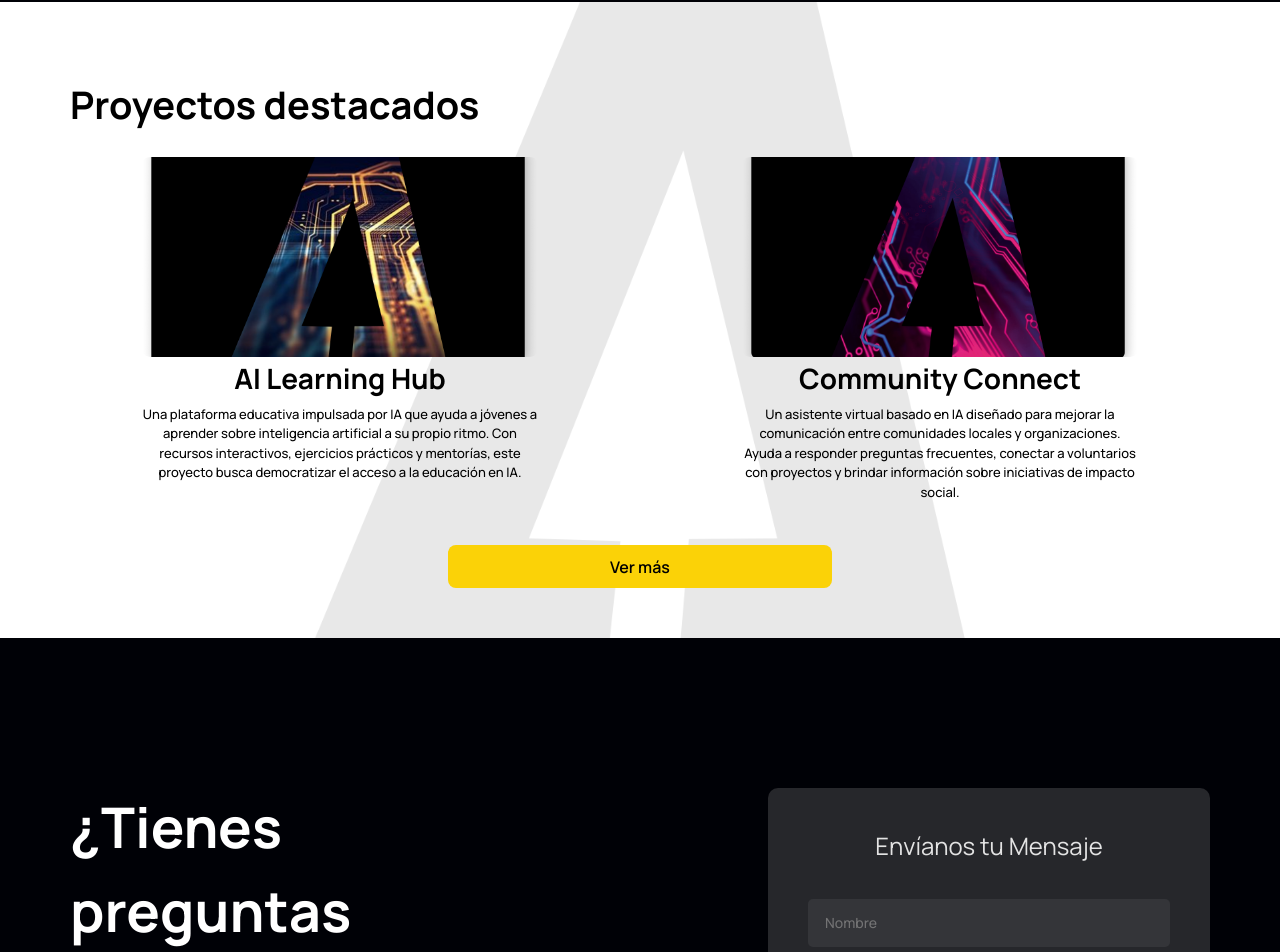
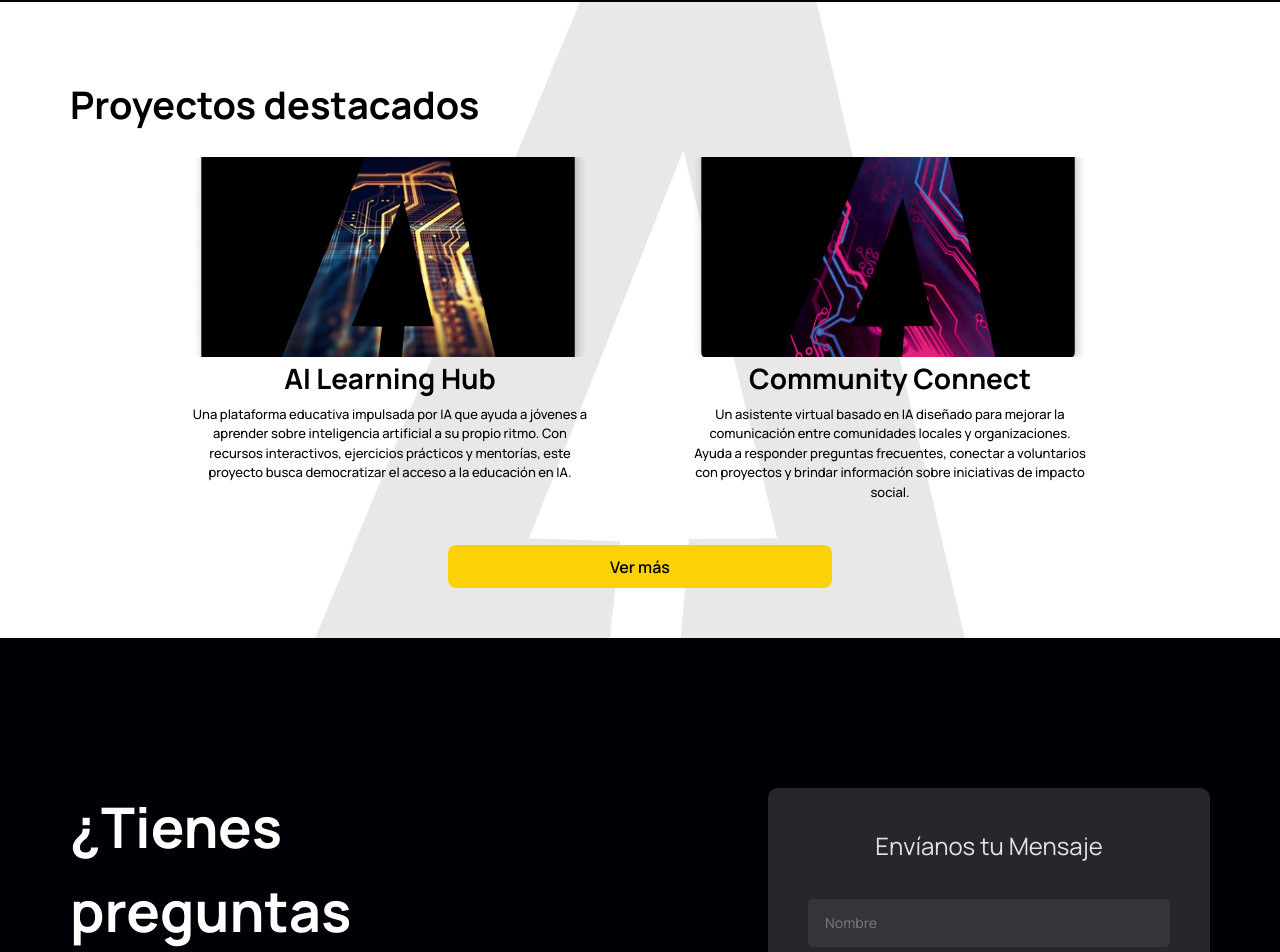
Before and after one commit to Nahuel-Villaverde/Young-AI-Leaders, a React (Vite) app: page / in a window 1280 px wide. Shown: the part 3260-4212 px from the top of the page. Built offline with nearby package versions, Linux system fonts and the light colour scheme.

Commit message:
cambios header y proyects

```diff
--- a/src/components/Header.jsx
+++ b/src/components/Header.jsx
@@ -30,7 +30,7 @@ function Header() {
           <li><Link to="aboutUs" smooth={true} duration={500} offset={-80} className="nav-item">About Us</Link></li>
           <li><Link to="comunidad" smooth={true} duration={500} className="nav-item">Comunidad</Link></li>
           <li><Link to="proyectos" smooth={true} duration={500}  className="nav-item">Proyectos</Link></li>
-          <li><Link to="contacto" smooth={true} duration={500} offset={-80} className="nav-item">Contacto</Link></li>
+          <li><Link to="contacto" smooth={true} duration={500} className="nav-item">Contacto</Link></li>
         </ul>
       </nav>
     </header>
--- a/src/components/Proyectos.css
+++ b/src/components/Proyectos.css
@@ -57,7 +57,7 @@
 
 .proyects-container {
     display: flex;
-    justify-content: space-between;
+    justify-content: space-around;
     align-items: flex-start;
     padding: 0 70px;
     /* Mantiene 70px de separación con los bordes */
```
